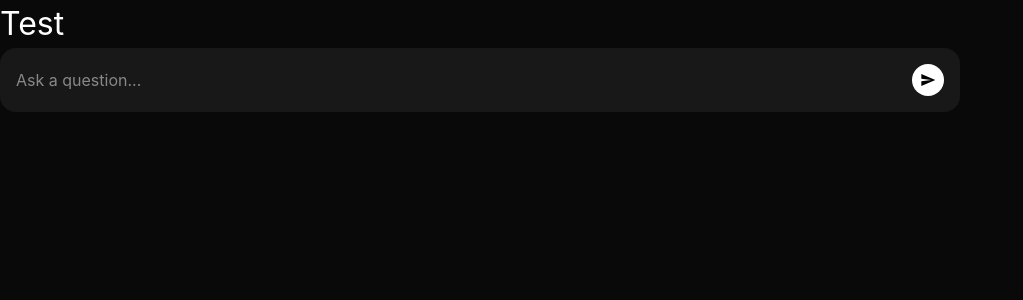
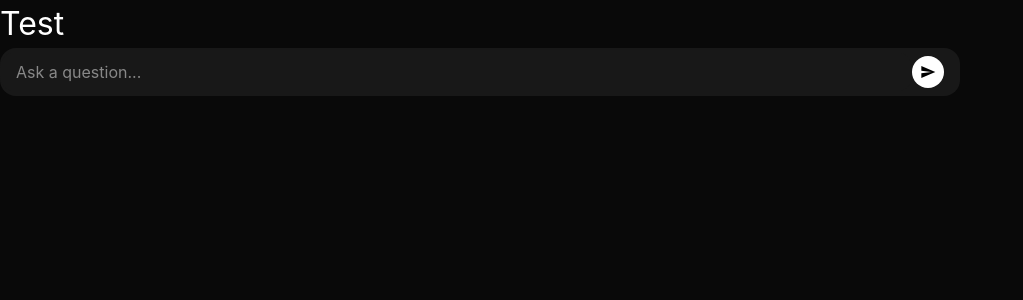
Before and after one commit to Jarhatz/portfolia-client, a React (Vite) app: page / in a window 1280 px wide. Shown: the top 300 px of the page, without its empty margins (0-1023 px from the left). Built offline with nearby package versions, Linux system fonts and the light colour scheme.

Commit message:
chat bar dones

```diff
--- a/src/Chatbar.css
+++ b/src/Chatbar.css
@@ -11,13 +11,13 @@
   width: 100%;
   border: none;
   outline: none;
-  padding: 1rem 0.5rem 1rem 1rem;
+  padding: 0.5rem 0.5rem 0.5rem 1rem;
   border-radius: 1rem;
   color: #888;
   background-color: #181818;
   resize: none;
-  overflow: hidden;
-  max-height: 10rem;
+  overflow: auto;
+  max-height: 5rem;
 }
 
 .chat-bar-input::placeholder {
@@ -31,5 +31,4 @@
   margin-right: 1rem;
   border-radius: 100%;
   cursor: pointer;
-  z-index: 1;
 }
```
